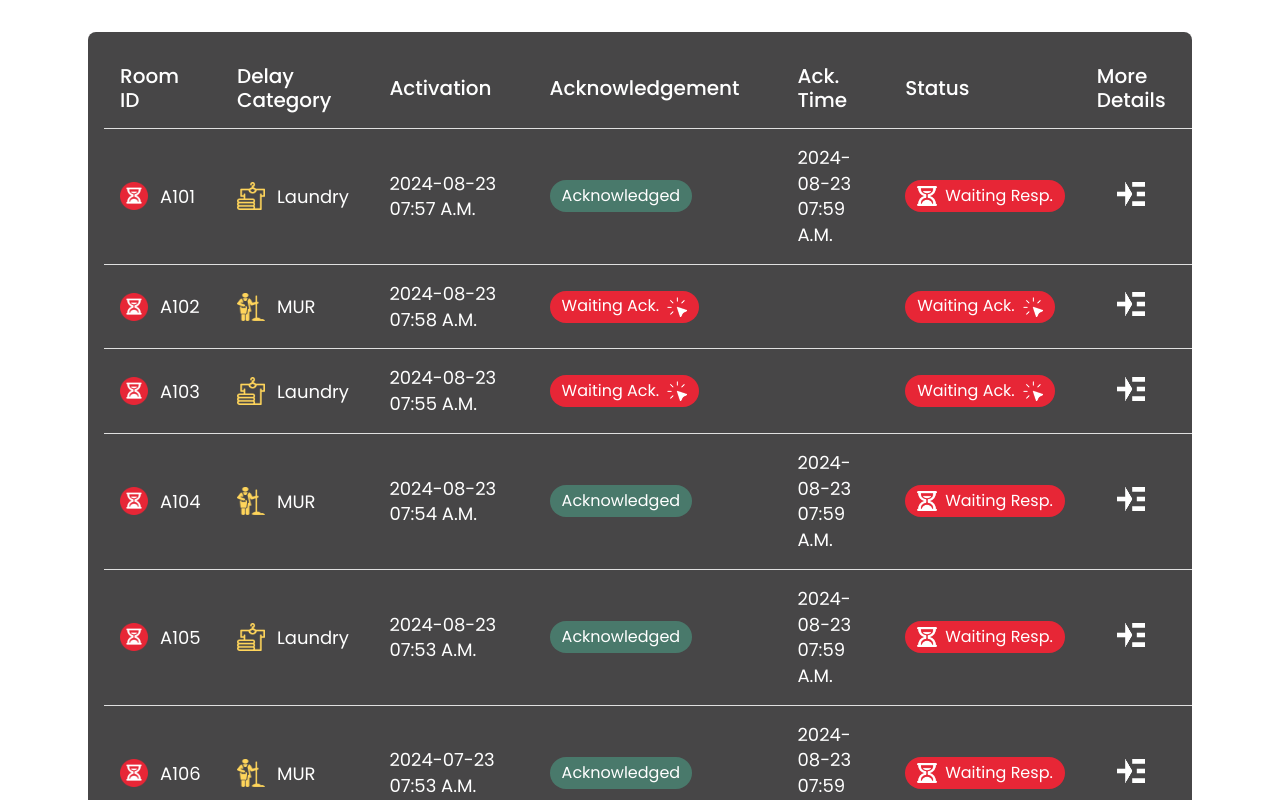
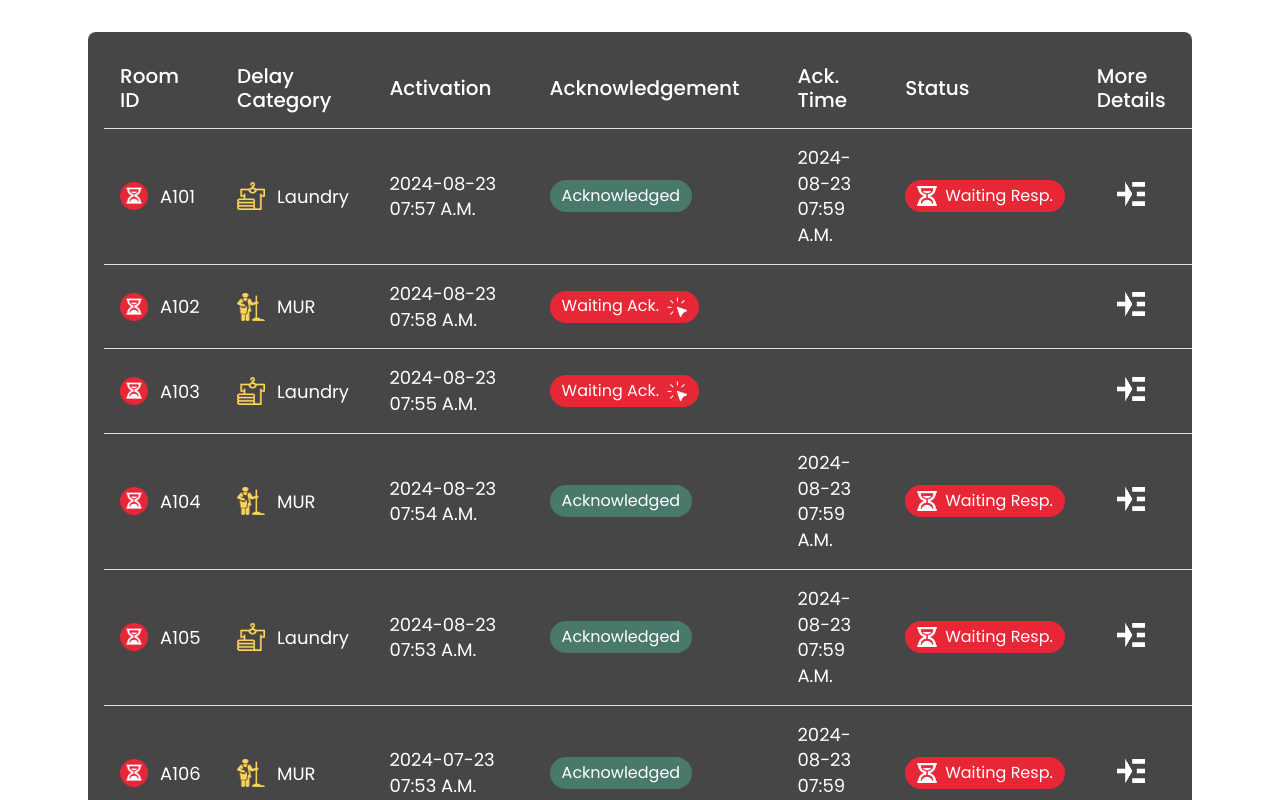
Before and after one commit to rmkofficial/Room-Services, a React (Vite) app: page / in a window 1280 px wide. Shown: the top 800 px of the page. Built offline with nearby package versions, Linux system fonts and the light colour scheme.

Commit message:
Update TableRows component to improve UI and handle delay category icons

```diff
--- a/src/components/Table/TableRows.jsx
+++ b/src/components/Table/TableRows.jsx
@@ -151,7 +151,6 @@ const TableRows = ({ page, rowsPerPage, order, orderBy, data }) => {
               </Typography>
             </Box>
           </TableCell>
-
           <TableCell sx={{ color: "white", padding: "16px" }}>
             <Box sx={{ display: "flex", alignItems: "center" }}>
               {getCategoryIcon(row.delayCategory) && (
@@ -191,9 +190,12 @@ const TableRows = ({ page, rowsPerPage, order, orderBy, data }) => {
                 ...getChipColor(row.acknowledgement),
                 backgroundColor:
                   row.acknowledgement === ""
-                    ? "rgba(71,70,71,255)"
+                    ? "transparent"
                     : getChipColor(row.acknowledgement).backgroundColor,
-                color: "white",
+                color:
+                  row.acknowledgement === ""
+                    ? "white"
+                    : getChipColor(row.acknowledgement).color,
                 fontSize: "16px",
                 cursor:
                   row.acknowledgement === "Waiting Ack."
@@ -216,36 +218,9 @@ const TableRows = ({ page, rowsPerPage, order, orderBy, data }) => {
             {row.acknowledgement === "Waiting Ack." ? "" : row.ackTime}
           </TableCell>
           <TableCell sx={{ color: "white", padding: "16px" }}>
-            {row.acknowledgement === "Waiting Ack." ? (
-              <Chip
-                label={
-                  <Box sx={{ display: "flex", alignItems: "center" }}>
-                    {row.acknowledgement}
-                    <img
-                      src={waitingAckIcon}
-                      alt="Waiting Ack."
-                      style={{
-                        width: "20px",
-                        height: "20px",
-                        marginLeft: "8px",
-                      }}
-                    />
-                  </Box>
-                }
-                sx={{
-                  ...getChipColor(row.acknowledgement),
-                  color: "white",
-                  fontSize: "16px",
-                  cursor: "pointer",
-                  "&:hover": {
-                    backgroundColor: "#E72636",
-                  },
-                }}
-                onClick={() => handleAcknowledge(row.id)}
-              />
-            ) : row.acknowledgement === "Acknowledged" &&
-              row.status !== "Cleaned" &&
-              row.status !== "Collected" ? (
+            {row.acknowledgement === "Acknowledged" &&
+            row.status !== "Cleaned" &&
+            row.status !== "Collected" ? (
               <Chip
                 label={
                   <Box sx={{ display: "flex", alignItems: "center" }}>
```
